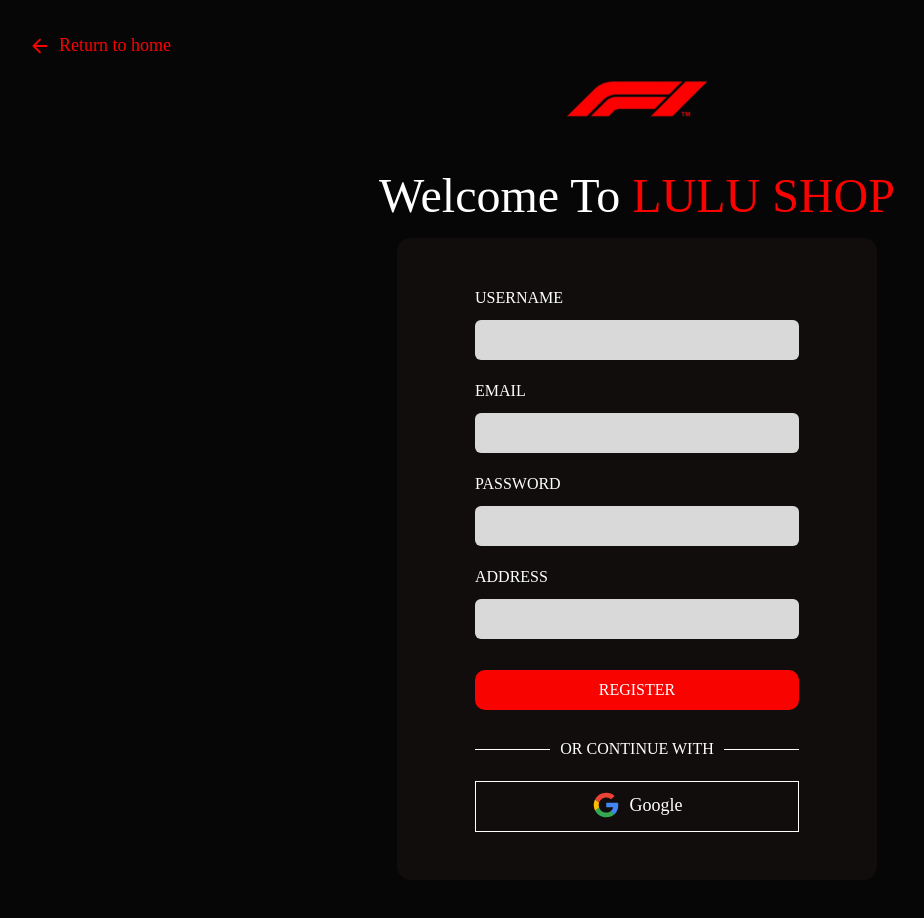
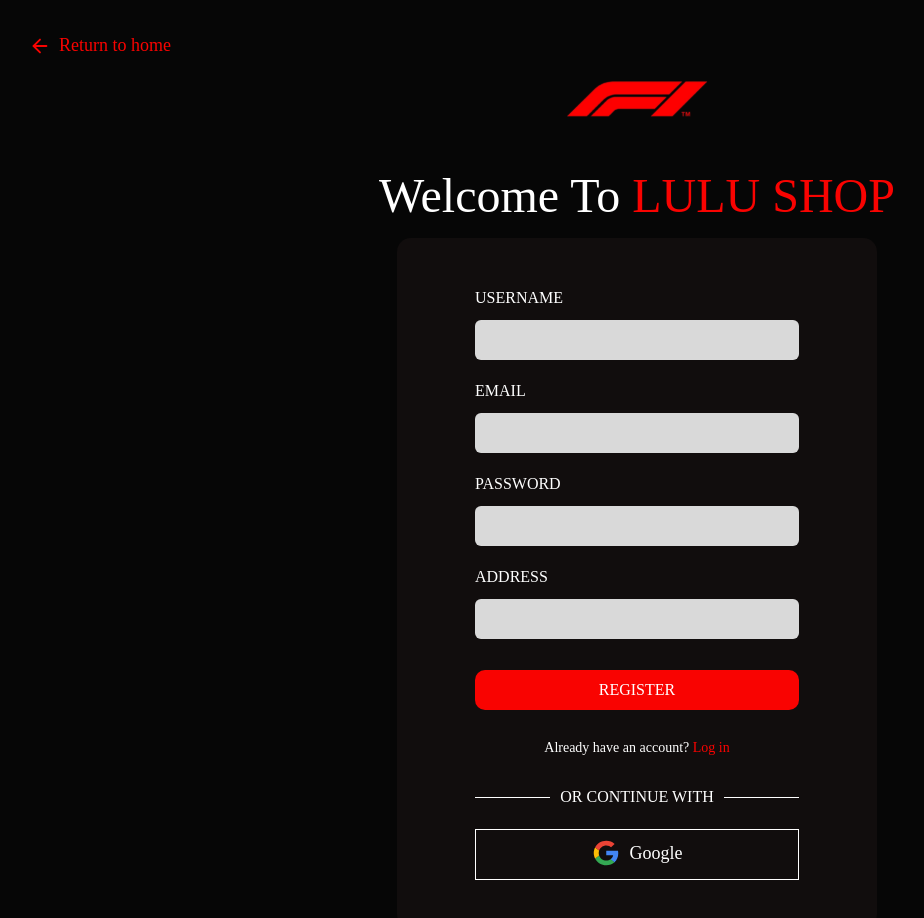
Before and after one commit to B0sto/F1-Shop, a React (Vite) app in the folder frontend/: page /register in a window 1280 px wide. Shown: the top 918 px of the page, without its empty margins (3-927 px from the left). Built offline with nearby package versions, Linux system fonts and the light colour scheme; no server answers; a web font is replaced by a local one.

Commit message:
added log in route on register screen and register route on loginscreen

```diff
--- a/frontend/src/pages/LoginScreen.tsx
+++ b/frontend/src/pages/LoginScreen.tsx
@@ -95,7 +95,17 @@
           )}
         </div>
 
-        <button className="mb-7 min-h-10 w-full cursor-pointer rounded-lg bg-[#F90301] py-1.5 text-[16px] text-white transition-all duration-300 hover:bg-[#aa0303]" type="submit" disabled={isSubmitting}>{isSubmitting ? "Loading..." : "LOG IN"}</button>
+        <button className="mb-5 min-h-10 w-full cursor-pointer rounded-lg bg-[#F90301] py-1.5 text-[16px] text-white transition-all duration-300 hover:bg-[#aa0303]" type="submit" disabled={isSubmitting}>{isSubmitting ? "Loading..." : "LOG IN"}</button>
+
+        <div className="mb-7 text-center text-sm text-white">
+          Don't have an account?{" "}
+          <Link
+            to="/register"
+            className="text-[#F90301] hover:underline"
+          >
+            Register
+          </Link>
+        </div>
 
         {errors.root && (
           <p className="text-sm leading-tight text-red-500">{errors.root.message}</p>
--- a/frontend/src/pages/RegisterScreen.tsx
+++ b/frontend/src/pages/RegisterScreen.tsx
@@ -132,6 +132,16 @@
 
                 <button className="mb-7 min-h-10 w-full cursor-pointer rounded-lg bg-[#F90301] py-1.5 text-[16px] text-white transition-all duration-300 hover:bg-[#aa0303]" type="submit" disabled={isSubmitting}>{isSubmitting ? "Loading..." : "REGISTER"}</button>
 
+                <div className="mb-7 text-center text-sm text-white">
+                    Already have an account? {" "}
+                    <Link
+                        to="/login"
+                        className="text-[#F90301] hover:underline"
+                    >
+                        Log in
+                    </Link>
+                </div>
+
                 {errors.root && (
                     <p className="text-sm leading-tight text-red-500">{errors.root.message}</p>
                 )}
```
Lines whose indentation alone changed are shown as unchanged.
